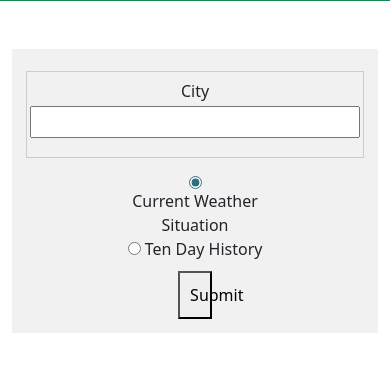
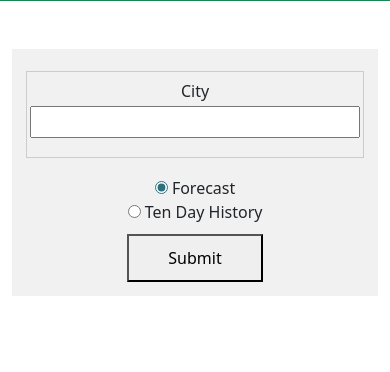
Before and after one commit to isaric/weather-app, a Flask app: page / in a window 390 px wide. Shown: the part 200-572 px from the top of the page. Run offline with Flask 3, Linux system fonts and the light colour scheme; parts of the project's set-up code (start-up, migrations or seed data) failed here and were passed over.

Commit message:
adjust css for mobile view

```diff
--- a/templates/index.html
+++ b/templates/index.html
@@ -25,15 +25,25 @@
                         <ul id="cityList">
                         </ul>
                     </div>
-                    <div class="options">
-                        <input type="radio" id="report1" name="report" value="current" checked>
-                        <label for="report1">Current Weather Situation</label>
-                        <input type="radio" id="report2" name="report" value="ten_day">
-                        <label for="report2">Ten Day History</label>
-                    </div>
+
+                        <div class="options">
+                            <div class="row">
+                                <div class="col-sm-6">
+                                    <input type="radio" id="report1" name="report" value="current" checked>
+                                    <label for="report1">Forecast</label>
+                                </div>
+
+                                <div class="col-sm-6">
+                                    <input type="radio" id="report2" name="report" value="ten_day">
+                                    <label for="report2">Ten Day History</label>
+                                </div>
+                            </div>
+
+                        </div>
                     <div class="button">
                         <button type="submit">Submit</button>
                     </div>
+
                 </form>
             </div>
         </div>
--- a/templates/static/css/style.css
+++ b/templates/static/css/style.css
@@ -39,14 +39,13 @@ input[type=radio] {
 }
 
 button {
-    width: 10%;
+    width: 40%;
     margin: auto;
     padding: 10px;
 }
 
-.button {
-    position: relative;
-}
+
+
 
 #plot {
     position: relative;
```
